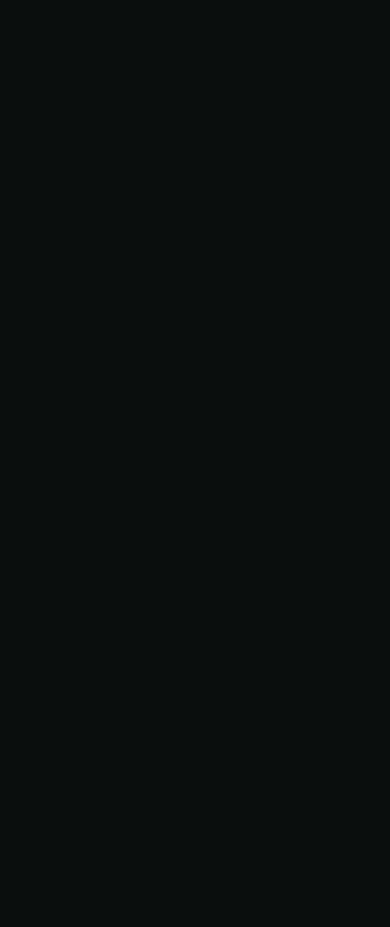
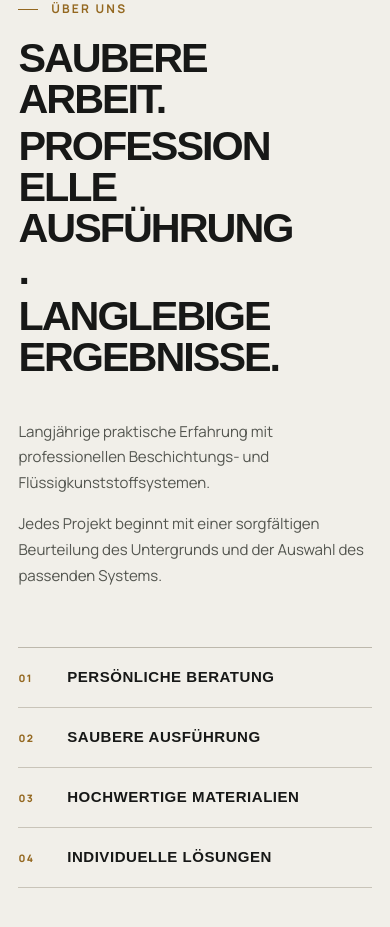
Before and after one commit to a104174/cp-peixoto, a Next.js app: page / in a window 390 px wide. Shown: the part 5538-6465 px from the top of the page. Before the commit the page ends 5464 px from the top, so only its background shows below. Built offline with nearby package versions, Linux system fonts and the light colour scheme; no server answers; a web font is replaced by a local one.

Commit message:
feat: add bilingual about section

```diff
--- a/src/app/globals.css
+++ b/src/app/globals.css
@@ -1056,6 +1056,194 @@
   }
 }
 
+.about-section {
+  padding-block: clamp(5.75rem, 9vw, 8.75rem);
+  border-top: 1px solid rgb(188 141 62 / 36%);
+  background: var(--color-background-light);
+  color: var(--color-foreground-dark);
+  scroll-margin-top: var(--header-height);
+}
+
+.about-intro {
+  display: grid;
+  grid-template-columns: minmax(0, 1.4fr) minmax(19rem, 0.95fr);
+  align-items: end;
+  gap: clamp(3rem, 6vw, 6rem);
+}
+
+.about-heading-group,
+.about-description {
+  min-width: 0;
+}
+
+.about-eyebrow {
+  margin-bottom: 1.25rem;
+  color: #946820;
+}
+
+.about-title {
+  max-width: none;
+  margin: 0;
+  font-family: var(--font-hero-heading), Arial, sans-serif;
+  font-size: clamp(2.75rem, 3.5vw, 3.55rem);
+  font-weight: 700;
+  letter-spacing: -0.048em;
+  line-height: 0.98;
+  text-transform: uppercase;
+}
+
+.about-title span {
+  display: block;
+  overflow-wrap: break-word;
+}
+
+.about-title span + span {
+  margin-top: 0.12em;
+}
+
+.about-description {
+  display: grid;
+  max-width: 33rem;
+  gap: 1.15rem;
+  padding-bottom: 0.2rem;
+  justify-self: end;
+}
+
+.about-description p {
+  margin: 0;
+  color: #53554f;
+  font-size: clamp(0.95rem, 1.15vw, 1.05rem);
+  line-height: 1.75;
+  overflow-wrap: break-word;
+}
+
+.about-benefits {
+  display: grid;
+  grid-template-columns: repeat(4, minmax(0, 1fr));
+  gap: clamp(1.25rem, 2.5vw, 2.25rem);
+  padding: 0;
+  margin: clamp(4.5rem, 7vw, 7rem) 0 0;
+  list-style: none;
+}
+
+.about-benefit {
+  display: flex;
+  min-width: 0;
+  min-height: 9rem;
+  flex-direction: column;
+  justify-content: space-between;
+  gap: 2rem;
+  padding: 1.2rem 0 1.1rem;
+  border-top: 1px solid #bdb8ac;
+  border-bottom: 1px solid #d5d1c7;
+  transition:
+    border-top-color 180ms ease,
+    color 180ms ease;
+}
+
+.about-benefit-number {
+  color: #946820;
+  font-size: 0.64rem;
+  font-weight: 800;
+  letter-spacing: 0.15em;
+  line-height: 1;
+}
+
+.about-benefit h3 {
+  max-width: 18ch;
+  margin: 0;
+  font-family: var(--font-hero-heading), Arial, sans-serif;
+  font-size: clamp(0.94rem, 1.3vw, 1.12rem);
+  font-weight: 700;
+  letter-spacing: 0.035em;
+  line-height: 1.25;
+  text-transform: uppercase;
+  overflow-wrap: break-word;
+}
+
+@media (hover: hover) {
+  .about-benefit:hover {
+    border-top-color: var(--color-accent);
+    color: #7e571a;
+  }
+}
+
+@media (max-width: 68.75rem) {
+  .about-intro {
+    grid-template-columns: minmax(0, 1fr);
+    align-items: start;
+    gap: 2.5rem;
+  }
+
+  .about-title {
+    max-width: 17ch;
+    font-size: clamp(2.8rem, 6vw, 4.2rem);
+  }
+
+  .about-description {
+    grid-template-columns: repeat(2, minmax(0, 1fr));
+    max-width: none;
+    gap: clamp(1.5rem, 4vw, 3rem);
+    justify-self: stretch;
+  }
+
+  .about-benefits {
+    grid-template-columns: repeat(2, minmax(0, 1fr));
+    margin-top: clamp(3.75rem, 7vw, 5.25rem);
+  }
+}
+
+@media (max-width: 42rem) {
+  .about-section {
+    padding-block: clamp(4.75rem, 16vw, 6.25rem);
+  }
+
+  .about-title {
+    max-width: 12ch;
+    font-size: clamp(2.35rem, 10.6vw, 3.2rem);
+    line-height: 1;
+  }
+
+  .about-description {
+    grid-template-columns: minmax(0, 1fr);
+    gap: 1rem;
+  }
+
+  .about-description p {
+    font-size: 0.94rem;
+    line-height: 1.7;
+  }
+
+  .about-benefits {
+    grid-template-columns: minmax(0, 1fr);
+    gap: 0;
+    margin-top: 3.5rem;
+  }
+
+  .about-benefit {
+    min-height: 0;
+    flex-direction: row;
+    align-items: baseline;
+    justify-content: flex-start;
+    gap: 1.25rem;
+    padding-block: 1.25rem;
+    border-bottom-color: #c9c4b9;
+  }
+
+  .about-benefit + .about-benefit {
+    border-top: 0;
+  }
+
+  .about-benefit-number {
+    width: 1.8rem;
+    flex: 0 0 auto;
+  }
+
+  .about-benefit h3 {
+    max-width: none;
+  }
+}
+
 .future-sections {
   background: var(--color-background-light);
 }
--- a/src/components/landing-page.tsx
+++ b/src/components/landing-page.tsx
@@ -1,6 +1,7 @@
 import { getDictionary } from "@/content";
 import type { Locale } from "@/content/types";
 import { SiteHeader } from "@/components/layout/site-header";
+import { AboutSection } from "@/components/sections/about-section";
 import { FutureSectionAnchors } from "@/components/sections/future-section-anchors";
 import { Hero } from "@/components/sections/hero";
 import { ReferencesSection } from "@/components/sections/references-section";
@@ -25,6 +26,7 @@
         <Hero content={dictionary.hero} locale={locale} />
         <ServicesSection content={dictionary.services} />
         <ReferencesSection content={dictionary.references} />
+        <AboutSection content={dictionary.trust} />
         <FutureSectionAnchors dictionary={dictionary} />
       </main>
     </>
--- /dev/null
+++ b/src/components/sections/about-section.tsx
@@ -0,0 +1,60 @@
+import type { SiteDictionary } from "@/content/types";
+
+interface AboutSectionProps {
+  content: SiteDictionary["trust"];
+}
+
+interface BenefitItemProps {
+  index: number;
+  title: string;
+}
+
+function BenefitItem({ index, title }: BenefitItemProps) {
+  return (
+    <li className="about-benefit">
+      <span className="about-benefit-number" aria-hidden="true">
+        {String(index + 1).padStart(2, "0")}
+      </span>
+      <h3>{title}</h3>
+    </li>
+  );
+}
+
+export function AboutSection({ content }: AboutSectionProps) {
+  return (
+    <section
+      className="about-section"
+      id="ueber-uns"
+      aria-labelledby="about-title"
+    >
+      <div className="site-container">
+        <div className="about-intro">
+          <header className="about-heading-group">
+            <p className="eyebrow about-eyebrow">
+              <span aria-hidden="true" />
+              {content.label}
+            </p>
+
+            <h2 className="about-title" id="about-title">
+              {content.headingLines.map((line) => (
+                <span key={line}>{line}</span>
+              ))}
+            </h2>
+          </header>
+
+          <div className="about-description">
+            {content.description.map((paragraph) => (
+              <p key={paragraph}>{paragraph}</p>
+            ))}
+          </div>
+        </div>
+
+        <ol className="about-benefits">
+          {content.benefits.map((benefit, index) => (
+            <BenefitItem index={index} key={benefit} title={benefit} />
+          ))}
+        </ol>
+      </div>
+    </section>
+  );
+}
--- a/src/components/sections/future-section-anchors.tsx
+++ b/src/components/sections/future-section-anchors.tsx
@@ -8,7 +8,6 @@
   dictionary,
 }: FutureSectionAnchorsProps) {
   const sections = [
-    { id: "ueber-uns", title: dictionary.trust.headingLines.join(" ") },
     { id: "kontakt", title: dictionary.contact.heading },
   ] as const;
 
--- a/src/content/de.ts
+++ b/src/content/de.ts
@@ -138,12 +138,22 @@
     ],
   },
   trust: {
-    headingLines: ["SAUBERE ARBEIT.", "PROFESSIONELLE AUSFÜHRUNG.", "LANGLEBIGE ERGEBNISSE."],
+    label: "ÜBER UNS",
+    headingLines: [
+      "SAUBERE ARBEIT.",
+      "PROFESSIONELLE AUSFÜHRUNG.",
+      "LANGLEBIGE ERGEBNISSE.",
+    ],
     description: [
       "Langjährige praktische Erfahrung mit professionellen Beschichtungs- und Flüssigkunststoffsystemen.",
       "Jedes Projekt beginnt mit einer sorgfältigen Beurteilung des Untergrunds und der Auswahl des passenden Systems.",
     ],
-    benefits: ["Persönliche Beratung", "Saubere Ausführung", "Hochwertige Materialien", "Individuelle Lösungen"],
+    benefits: [
+      "PERSÖNLICHE BERATUNG",
+      "SAUBERE AUSFÜHRUNG",
+      "HOCHWERTIGE MATERIALIEN",
+      "INDIVIDUELLE LÖSUNGEN",
+    ],
   },
   contact: {
     heading: "IHR PROJEKT. UNSERE LÖSUNG.",
--- a/src/content/pt.ts
+++ b/src/content/pt.ts
@@ -133,12 +133,22 @@
     ],
   },
   trust: {
-    headingLines: ["TRABALHO CUIDADO.", "EXECUÇÃO PROFISSIONAL.", "RESULTADOS DURADOUROS."],
+    label: "SOBRE NÓS",
+    headingLines: [
+      "TRABALHO CUIDADO.",
+      "EXECUÇÃO PROFISSIONAL.",
+      "RESULTADOS DURADOUROS.",
+    ],
     description: [
       "Experiência prática de vários anos na aplicação profissional de revestimentos e sistemas de impermeabilização com resinas líquidas.",
       "Cada projeto começa com uma avaliação cuidada da superfície e com a escolha do sistema mais adequado.",
     ],
-    benefits: ["Aconselhamento personalizado", "Execução cuidada", "Materiais de qualidade", "Soluções personalizadas"],
+    benefits: [
+      "ACONSELHAMENTO PERSONALIZADO",
+      "EXECUÇÃO CUIDADA",
+      "MATERIAIS DE QUALIDADE",
+      "SOLUÇÕES PERSONALIZADAS",
+    ],
   },
   contact: {
     heading: "O SEU PROJETO. A NOSSA SOLUÇÃO.",
--- a/src/content/types.ts
+++ b/src/content/types.ts
@@ -99,6 +99,7 @@
     ];
   };
   trust: {
+    label: string;
     headingLines: readonly [string, string, string];
     description: readonly [string, string];
     benefits: readonly string[];
```
